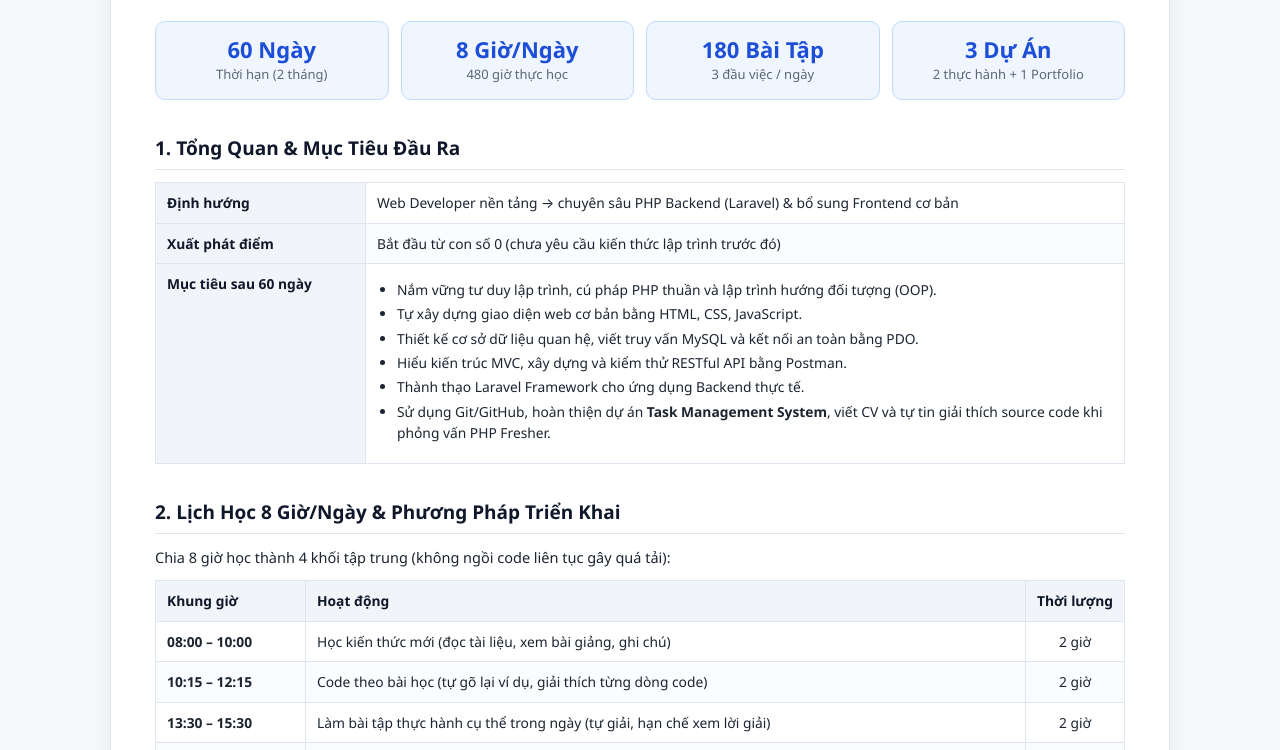
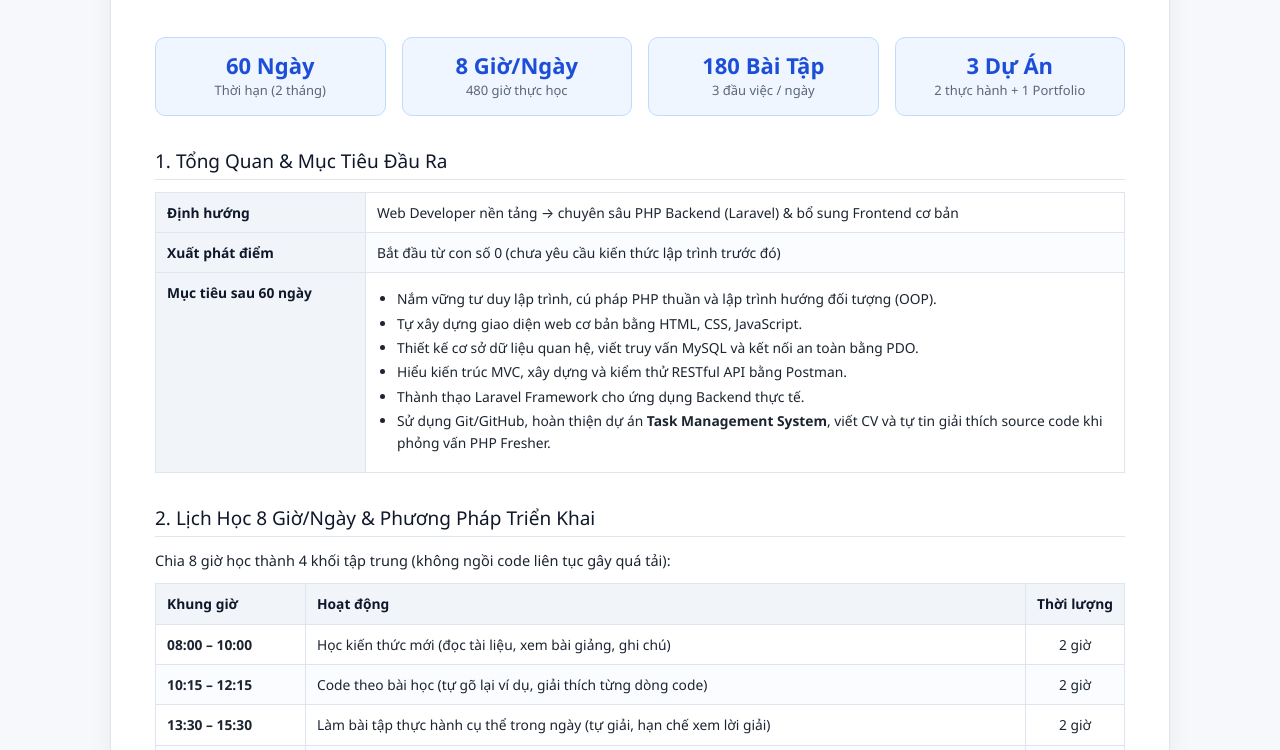
Before and after one commit to trongnghia0811haui-nice/Zero_to_one_PHP, a plain HTML site: page lo-trinh-php-60-ngay.html in a window 1280 px wide. Shown: the part 153-903 px from the top of the page. Drawn offline with nearby package versions, Linux system fonts and the light colour scheme.

Commit message:
Cập nhật thêm bootstap 5

```diff
--- a/lo-trinh-php-60-ngay.html
+++ b/lo-trinh-php-60-ngay.html
@@ -4,6 +4,7 @@
   <meta charset="UTF-8" />
   <meta name="viewport" content="width=device-width, initial-scale=1.0" />
   <title>Lộ Trình Học PHP 60 Ngày (8 Giờ/Ngày) – Chi Tiết Bài Tập Từng Ngày</title>
+  <link href="https://cdn.jsdelivr.net/npm/bootstrap@5.3.3/dist/css/bootstrap.min.css" rel="stylesheet" />
   <style>
     :root {
       --bg: #f6f8fb;
@@ -31,7 +32,7 @@
       font-size: 14.5px;
     }
 
-    .container {
+    .roadmap-container {
       max-width: 1060px;
       margin: 0 auto;
       background: var(--surface);
@@ -79,10 +80,8 @@
     .btn-print:hover { background: var(--accent-dark); }
 
     .kpi-grid {
-      display: grid;
-      grid-template-columns: repeat(4, 1fr);
-      gap: 12px;
-      margin: 20px 0 24px;
+      margin-top: 20px;
+      margin-bottom: 24px;
     }
 
     .kpi {
@@ -231,7 +230,7 @@
       cursor: pointer;
     }
 
-    .progress-bar {
+    .roadmap-progress-summary {
       display: flex;
       align-items: center;
       justify-content: space-between;
@@ -242,8 +241,7 @@
     }
 
     @media (max-width: 760px) {
-      .container { padding: 22px 16px; }
-      .kpi-grid { grid-template-columns: repeat(2, 1fr); }
+      .roadmap-container { padding: 22px 16px; }
       .top-bar { flex-direction: column; align-items: flex-start; }
       td.topic-col { width: auto; }
     }
@@ -251,7 +249,7 @@
     @media print {
       @page { size: A4; margin: 12mm; }
       body { background: #fff; padding: 0; font-size: 11.5px; line-height: 1.45; }
-      .container {
+      .roadmap-container {
         max-width: 100%;
         box-shadow: none;
         border: none;
@@ -273,20 +271,20 @@
   </style>
 </head>
 <body>
-  <main class="container">
+  <main class="roadmap-container container">
     <header class="top-bar">
       <div>
         <h1>Lộ Trình Học PHP 60 Ngày (8 Giờ/Ngày)</h1>
         <p class="subtitle">Từ nền tảng Web đến PHP Backend / Laravel Fresher • Kèm bài tập thực hành chi tiết từng ngày (480 giờ)</p>
       </div>
-      <button class="btn-print" onclick="window.print()">In / Xuất PDF</button>
+      <button class="btn btn-primary btn-print" onclick="window.print()">In / Xuất PDF</button>
     </header>
 
-    <section class="kpi-grid">
-      <div class="kpi"><strong>60 Ngày</strong><span>Thời hạn (2 tháng)</span></div>
-      <div class="kpi"><strong>8 Giờ/Ngày</strong><span>480 giờ thực học</span></div>
-      <div class="kpi"><strong>180 Bài Tập</strong><span>3 đầu việc / ngày</span></div>
-      <div class="kpi"><strong>3 Dự Án</strong><span>2 thực hành + 1 Portfolio</span></div>
+    <section class="kpi-grid row g-3">
+      <div class="col-6 col-md-3"><div class="kpi h-100"><strong>60 Ngày</strong><span>Thời hạn (2 tháng)</span></div></div>
+      <div class="col-6 col-md-3"><div class="kpi h-100"><strong>8 Giờ/Ngày</strong><span>480 giờ thực học</span></div></div>
+      <div class="col-6 col-md-3"><div class="kpi h-100"><strong>180 Bài Tập</strong><span>3 đầu việc / ngày</span></div></div>
+      <div class="col-6 col-md-3"><div class="kpi h-100"><strong>3 Dự Án</strong><span>2 thực hành + 1 Portfolio</span></div></div>
     </section>
 
     <h2>1. Tổng Quan &amp; Mục Tiêu Đầu Ra</h2>
@@ -1039,7 +1037,7 @@
     </div>
 
     <h3>Checklist tự theo dõi (19 đầu mục)</h3>
-    <div class="progress-bar">
+    <div class="roadmap-progress-summary">
       <span id="progress-text">Tiến độ: 0 / 19 hoàn thành</span>
     </div>
     <ul class="checklist" id="roadmap-checklist">
```
